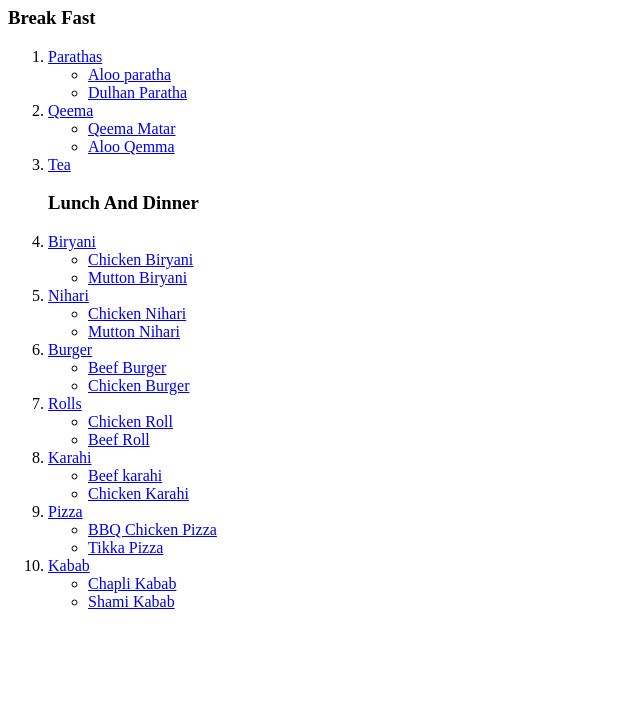
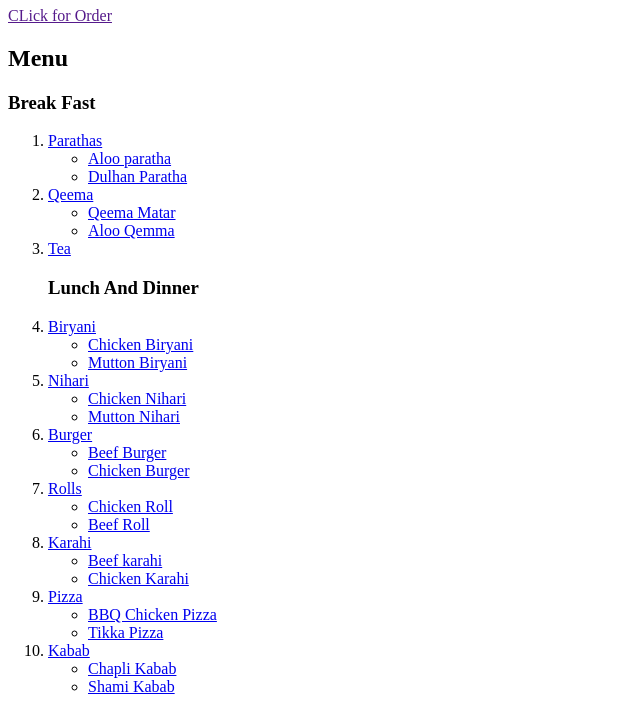
Before and after one commit to Talibhussainkhan/Assignment, a plain HTML site: page index.html in a window 1280 px wide. Shown: the part 73-800 px from the top of the page, without its empty margins (0-640 px from the left). Drawn offline with Linux system fonts and the light colour scheme.

Commit message:
Yes continue work in this repo 10-12-2024

```diff
--- a/index.html
+++ b/index.html
@@ -7,6 +7,8 @@
 </head>
 <body>
     <h1>Hello World! Resturant</h1>
+    <a href="">CLick for Order</a>
+    <h2>Menu</h2>
     <h3>Break Fast</h3>
     <ol>
         <li><a href="parathas and its type/index.html " target="_blank">Parathas</a>
```
Also changed, not shown: form.html (added).
